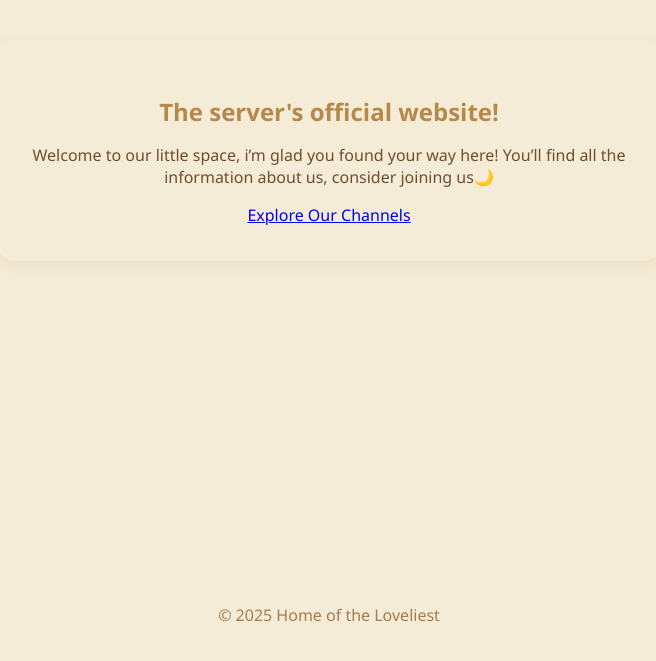
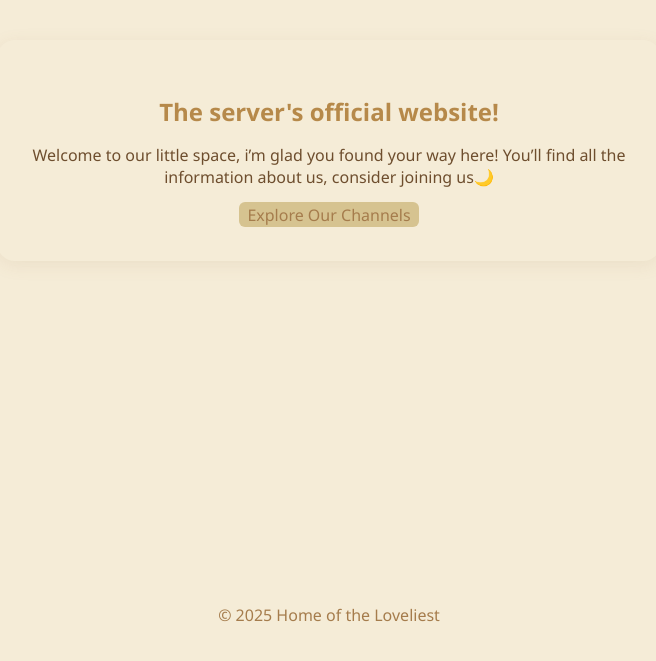
Before and after one commit to lahnunavailable/homeoftheloveliest, a plain HTML site: page index.html in a window 1280 px wide. Shown: the part 217-878 px from the top of the page, without its empty margins (311-967 px from the left). Drawn offline with Linux system fonts and the light colour scheme.

Commit message:
Update index.html

```diff
--- a/index.html
+++ b/index.html
@@ -25,7 +25,7 @@
         <!-- Paste your introduction below, replacing this text! -->
         Welcome to our little space, i’m glad you found your way here! You’ll find all the information about us, consider joining us🌙
       </p>
-      <a href="channels.html" class="cta-button">Explore Our Channels</a>
+      <a href="channels.html" class="blend-link" target="_blank">Explore Our Channels</a>
     </section>
   </main>
   <footer>
```
